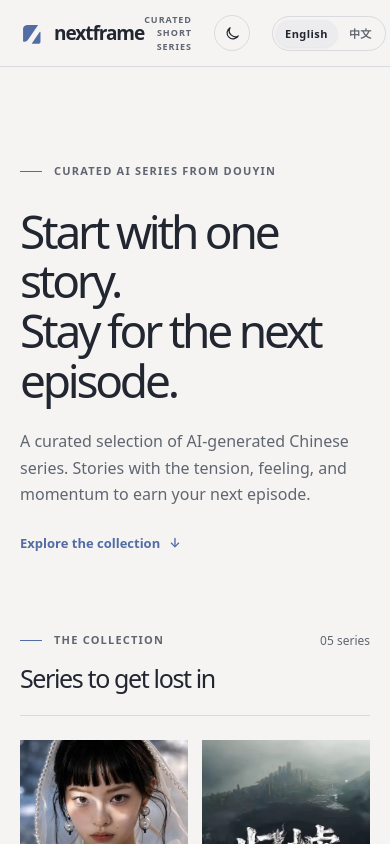
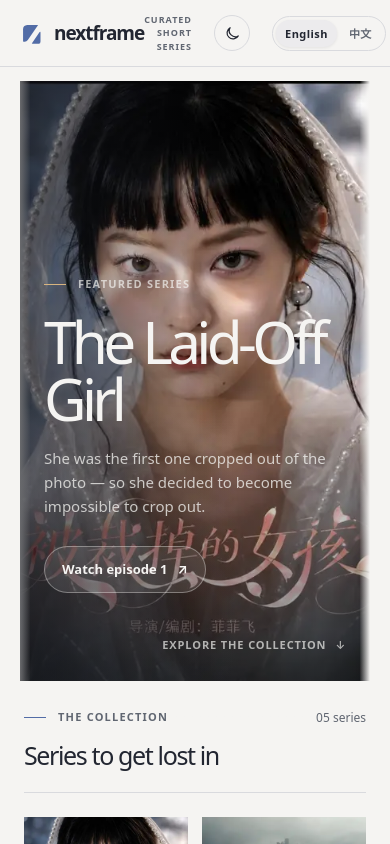
Before and after one commit to yeoyujie/NextFrame, a Next.js app: page /en in a window 390 px wide. Shown: the top 844 px of the page. Built offline with nearby package versions, Linux system fonts and the light colour scheme.

Commit message:
feat(home): add cinematic featured series hero

```diff
--- a/app/[lang]/page.tsx
+++ b/app/[lang]/page.tsx
@@ -1,6 +1,7 @@
+import { HomeHero } from "@/components/home-hero";
 import { SeriesCard } from "@/components/series-card";
 import { seriesCatalog } from "@/data/series";
-import { getDictionary, isLocale, type Locale } from "@/lib/i18n";
+import { getDictionary, isLocale, localizedText, type Locale } from "@/lib/i18n";
 import { notFound } from "next/navigation";
 
 export default async function Home({ params }: PageProps<"/[lang]">) {
@@ -8,20 +9,28 @@ export default async function Home({ params }: PageProps<"/[lang]">) {
   if (!isLocale(lang)) notFound();
   const locale: Locale = lang;
   const dictionary = getDictionary(locale);
+  const featuredSeries = seriesCatalog[0];
+  const featuredEpisode = featuredSeries?.episodes[0];
+
+  if (!featuredSeries || !featuredEpisode) notFound();
+
+  const featuredDescription = localizedText(featuredSeries.description, locale).replace(
+    /([.!?。！？])[\s\S]*$/,
+    "$1",
+  );
+
   return (
     <main className="home-shell">
-      <section className="intro" aria-labelledby="intro-title">
-        <p className="eyebrow">{dictionary.introEyebrow}</p>
-        <h1 id="intro-title">
-          {dictionary.introTitle[0]}
-          <br />
-          {dictionary.introTitle[1]}
-        </h1>
-        <p className="intro-copy">{dictionary.introCopy}</p>
-        <a className="intro-link" href="#series">
-          {dictionary.exploreCollection} <span aria-hidden="true">↓</span>
-        </a>
-      </section>
+      <HomeHero
+        actionHref={`/${locale}/series/${featuredSeries.slug}/episode/${featuredEpisode.number}`}
+        actionLabel={dictionary.heroAction}
+        description={featuredDescription}
+        eyebrow={dictionary.heroEyebrow}
+        poster={featuredSeries.thumbnail ?? "/images/hero/story-01.jpg"}
+        scrollLabel={dictionary.exploreCollection}
+        title={localizedText(featuredSeries.title, locale)}
+        videoLabel={dictionary.heroVideoLabel}
+      />
 
       <section className="series-section" id="series" aria-labelledby="series-heading">
         <div className="section-heading">
--- a/app/globals.css
+++ b/app/globals.css
@@ -276,12 +276,236 @@ a:focus-visible {
 }
 
 .home-shell {
+  width: 100%;
+  margin-inline: auto;
+}
+
+.home-hero,
+.series-section,
+.home-footer {
   width: min(calc(100% - var(--content-gutter)), var(--content-width));
   margin-inline: auto;
 }
 
-.intro {
-  padding-block: clamp(90px, 14vw, 174px) clamp(78px, 11vw, 132px);
+.home-hero {
+  position: relative;
+  min-height: min(720px, calc(100svh - 76px));
+  margin-top: 20px;
+  isolation: isolate;
+  overflow: visible;
+  background: var(--background);
+  color: #f5f4f2;
+}
+
+.home-hero-media,
+.home-hero-vignette {
+  position: absolute;
+  inset: 0;
+}
+
+.home-hero-media {
+  overflow: hidden;
+  z-index: -1;
+}
+
+.home-hero-poster,
+.home-hero-video {
+  display: block;
+  width: 100%;
+  height: 100%;
+  object-fit: cover;
+}
+
+.home-hero-poster {
+  opacity: 1;
+}
+
+.home-hero-video {
+  position: absolute;
+  inset: 0;
+  opacity: 1;
+  filter: saturate(0.78) contrast(0.95);
+}
+
+.home-hero-vignette {
+  background:
+    linear-gradient(
+      90deg,
+      var(--background) 0%,
+      color-mix(in srgb, var(--background) 72%, transparent) 14%,
+      transparent 31%,
+      transparent 69%,
+      color-mix(in srgb, var(--background) 72%, transparent) 86%,
+      var(--background) 100%
+    ),
+    linear-gradient(
+      180deg,
+      transparent 0%,
+      transparent 34%,
+      color-mix(in srgb, var(--background) 45%, transparent) 65%,
+      var(--background) 100%
+    );
+}
+
+.home-hero::after {
+  position: absolute;
+  z-index: -1;
+  right: 0;
+  bottom: -110px;
+  left: 0;
+  height: 220px;
+  background: linear-gradient(
+    180deg,
+    transparent 0%,
+    color-mix(in srgb, var(--background) 60%, transparent) 28%,
+    var(--background) 100%
+  );
+  content: "";
+  pointer-events: none;
+}
+
+.home-hero-content {
+  position: relative;
+  z-index: 1;
+  display: flex;
+  min-height: inherit;
+  max-width: 590px;
+  flex-direction: column;
+  justify-content: end;
+  padding: clamp(56px, 8vw, 118px);
+  padding-bottom: clamp(92px, 12vw, 150px);
+}
+
+.home-hero .eyebrow {
+  color: rgb(245 244 242 / 68%);
+}
+
+.home-hero .eyebrow::before {
+  background: #d7b47f;
+}
+
+.home-hero h1 {
+  max-width: 570px;
+  margin: 24px 0 18px;
+  font-size: clamp(48px, 7vw, 90px);
+  font-weight: 450;
+  letter-spacing: -0.08em;
+  line-height: 0.98;
+}
+
+.home-hero-copy {
+  max-width: 480px;
+  margin: 0;
+  color: rgb(245 244 242 / 76%);
+  font-size: clamp(15px, 1.4vw, 18px);
+  line-height: 1.6;
+}
+
+.home-hero-action {
+  display: inline-flex;
+  width: fit-content;
+  align-items: center;
+  gap: 10px;
+  margin-top: 28px;
+  padding: 13px 17px;
+  border: 1px solid rgb(245 244 242 / 36%);
+  border-radius: 999px;
+  background: rgb(245 244 242 / 10%);
+  color: #f5f4f2;
+  font-size: 13px;
+  font-weight: 650;
+  text-decoration: none;
+  transition: background-color 160ms ease, border-color 160ms ease, gap 160ms ease;
+}
+
+.home-hero-action:hover {
+  gap: 14px;
+  border-color: rgb(245 244 242 / 70%);
+  background: rgb(245 244 242 / 20%);
+}
+
+.home-hero-scroll {
+  position: absolute;
+  right: clamp(24px, 5vw, 72px);
+  bottom: 34px;
+  display: inline-flex;
+  align-items: center;
+  gap: 9px;
+  color: rgb(245 244 242 / 68%);
+  font-size: 11px;
+  font-weight: 600;
+  letter-spacing: 0.08em;
+  text-decoration: none;
+  text-transform: uppercase;
+}
+
+.home-hero-scroll:hover {
+  color: #f5f4f2;
+}
+
+/* Keep the hero artwork present in light mode while retaining text contrast. */
+@media (prefers-color-scheme: light) {
+  :root:not([data-theme]) .home-hero .home-hero-vignette {
+    background:
+      linear-gradient(90deg, rgb(19 21 27 / 62%) 0%, rgb(19 21 27 / 32%) 30%, transparent 62%),
+      linear-gradient(
+        90deg,
+        var(--background) 0%,
+        transparent 3%,
+        transparent 97%,
+        var(--background) 100%
+      ),
+      linear-gradient(
+        180deg,
+        transparent 0%,
+        transparent 55%,
+        rgb(19 21 27 / 34%) 80%,
+        rgb(19 21 27 / 54%) 100%
+      );
+  }
+}
+
+:root[data-theme="light"] .home-hero .home-hero-vignette {
+  background:
+    linear-gradient(90deg, rgb(19 21 27 / 62%) 0%, rgb(19 21 27 / 32%) 30%, transparent 62%),
+    linear-gradient(
+      90deg,
+      var(--background) 0%,
+      transparent 3%,
+      transparent 97%,
+      var(--background) 100%
+    ),
+    linear-gradient(
+      180deg,
+      transparent 0%,
+      transparent 55%,
+      rgb(19 21 27 / 34%) 80%,
+      rgb(19 21 27 / 54%) 100%
+    );
+}
+
+:root[data-theme="light"] .home-hero::after {
+  bottom: -40px;
+  height: 40px;
+  background: linear-gradient(
+    180deg,
+    transparent 0%,
+    color-mix(in srgb, var(--background) 30%, transparent) 38%,
+    var(--background) 100%
+  );
+}
+
+@media (prefers-color-scheme: light) {
+  :root:not([data-theme]) .home-hero::after {
+    bottom: -40px;
+    height: 40px;
+    background: linear-gradient(
+      180deg,
+      transparent 0%,
+      color-mix(in srgb, var(--background) 30%, transparent) 38%,
+      var(--background) 100%
+    );
+  }
 }
 
 .eyebrow {
@@ -332,6 +556,9 @@ a:focus-visible {
 }
 
 .series-section {
+  position: relative;
+  z-index: 1;
+  padding-top: clamp(28px, 4vw, 52px);
   padding-bottom: 62px;
 }
 
@@ -766,8 +993,7 @@ a:focus-visible {
 }
 
 @media (max-width: 600px) {
-  .site-header-inner,
-  .home-shell {
+  .site-header-inner {
     width: calc(100% - 40px);
   }
 
@@ -782,8 +1008,32 @@ a:focus-visible {
     text-align: right;
   }
 
-  .intro {
-    padding-top: 96px;
+  .home-hero {
+    width: calc(100% - 40px);
+    min-height: 600px;
+    margin-top: 14px;
+  }
+
+  .home-hero-content {
+    padding: 36px 24px 88px;
+  }
+
+  .home-hero h1 {
+    margin-top: 20px;
+    font-size: clamp(45px, 15vw, 68px);
+  }
+
+  .home-hero-copy {
+    font-size: 15px;
+  }
+
+  .home-hero-scroll {
+    right: 24px;
+    bottom: 28px;
+  }
+
+  .series-section {
+    padding-top: 28px;
   }
 
   .intro h1 {
--- /dev/null
+++ b/components/home-hero.tsx
@@ -0,0 +1,108 @@
+"use client";
+
+import Link from "next/link";
+import Image from "next/image";
+import { useEffect, useRef, useState } from "react";
+
+type HomeHeroProps = {
+  eyebrow: string;
+  title: string;
+  description: string;
+  actionLabel: string;
+  actionHref: string;
+  scrollLabel: string;
+  videoLabel: string;
+  poster: string;
+};
+
+export function HomeHero({
+  eyebrow,
+  title,
+  description,
+  actionLabel,
+  actionHref,
+  scrollLabel,
+  videoLabel,
+  poster,
+}: HomeHeroProps) {
+  const heroRef = useRef<HTMLElement | null>(null);
+  const videoRef = useRef<HTMLVideoElement | null>(null);
+  const [motionAllowed, setMotionAllowed] = useState<boolean | null>(null);
+  const [videoFailed, setVideoFailed] = useState(false);
+
+  useEffect(() => {
+    const motionQuery = window.matchMedia("(prefers-reduced-motion: no-preference)");
+    const updateMotionPreference = () => setMotionAllowed(motionQuery.matches);
+    updateMotionPreference();
+    motionQuery.addEventListener("change", updateMotionPreference);
+
+    return () => motionQuery.removeEventListener("change", updateMotionPreference);
+  }, []);
+
+  useEffect(() => {
+    const hero = heroRef.current;
+    const video = videoRef.current;
+    if (!hero || !video || !motionAllowed) return;
+
+    const visibilityObserver = new IntersectionObserver(
+      ([entry]) => {
+        if (entry?.isIntersecting) {
+          void video.play().catch(() => setVideoFailed(true));
+        } else {
+          video.pause();
+        }
+      },
+      { threshold: 0.1 },
+    );
+
+    visibilityObserver.observe(hero);
+    return () => visibilityObserver.disconnect();
+  }, [motionAllowed]);
+
+  return (
+    <section className="home-hero" aria-labelledby="home-hero-title" ref={heroRef}>
+      <div className="home-hero-media" aria-hidden="true">
+        {motionAllowed === false || videoFailed ? (
+          <Image
+            alt=""
+            className="home-hero-poster"
+            fill
+            priority
+            sizes="(max-width: 600px) calc(100vw - 40px), min(100vw - 96px, 1600px)"
+            src={poster}
+          />
+        ) : null}
+        {motionAllowed === true && !videoFailed ? (
+          <video
+            autoPlay
+            className="home-hero-video"
+            loop
+            muted
+            playsInline
+            preload="metadata"
+            ref={videoRef}
+            onError={() => setVideoFailed(true)}
+            aria-label={videoLabel}
+          >
+            <source src="/videos/series/bei-cai-diao-de-nv-hai.mp4" type="video/mp4" />
+          </video>
+        ) : null}
+        <span className="home-hero-vignette" />
+      </div>
+
+      <div className="home-hero-content">
+        <p className="eyebrow">{eyebrow}</p>
+        <h1 id="home-hero-title">{title}</h1>
+        <p className="home-hero-copy">{description}</p>
+        <Link className="home-hero-action" href={actionHref}>
+          {actionLabel} <span aria-hidden="true">↗</span>
+        </Link>
+      </div>
+
+      <a className="home-hero-scroll" href="#series">
+        <span>{scrollLabel}</span>
+        <span aria-hidden="true">↓</span>
+      </a>
+    </section>
+  );
+}
--- a/lib/i18n.ts
+++ b/lib/i18n.ts
@@ -24,6 +24,9 @@ export const dictionaries = {
     introCopy:
       "A curated selection of AI-generated Chinese series. Stories with the tension, feeling, and momentum to earn your next episode.",
     exploreCollection: "Explore the collection",
+    heroEyebrow: "Featured series",
+    heroAction: "Watch episode 1",
+    heroVideoLabel: "Atmospheric preview for the featured series",
     collection: "The collection",
     seriesHeading: "Series to get lost in",
     seriesCount: "series",
@@ -50,6 +53,9 @@ export const dictionaries = {
     introTitle: ["从一部好剧开始。", "一集一集看下去。"],
     introCopy: "精选抖音 AI 短剧系列，让每一集都值得继续看下去。",
     exploreCollection: "浏览系列",
+    heroEyebrow: "本期精选",
+    heroAction: "观看第 1 集",
+    heroVideoLabel: "本期精选系列的氛围预告",
     collection: "系列精选",
     seriesHeading: "沉浸于这些故事",
     seriesCount: "个系列",
```
Also changed, not shown: 1 other file (tests, documents, lock files or other folders).
